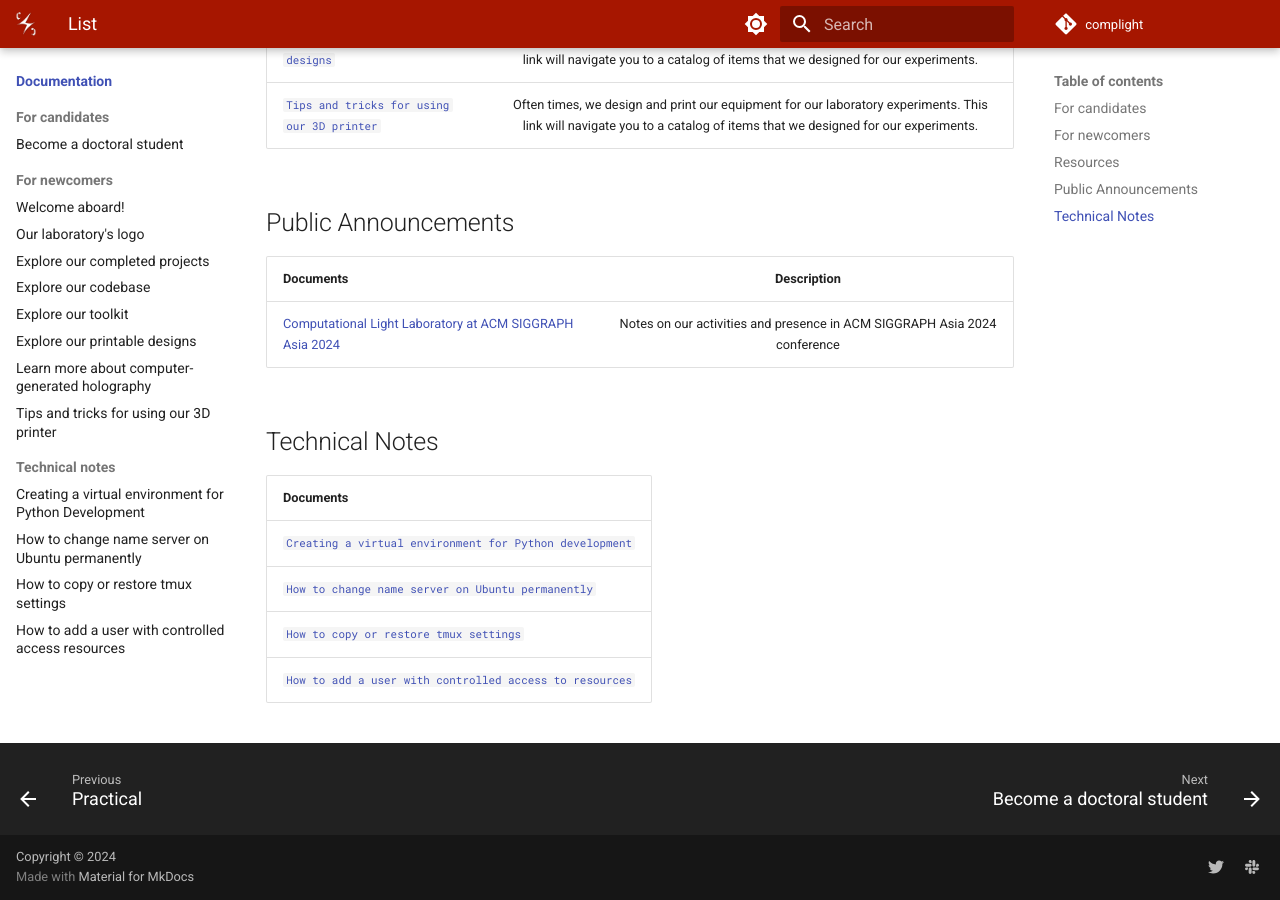
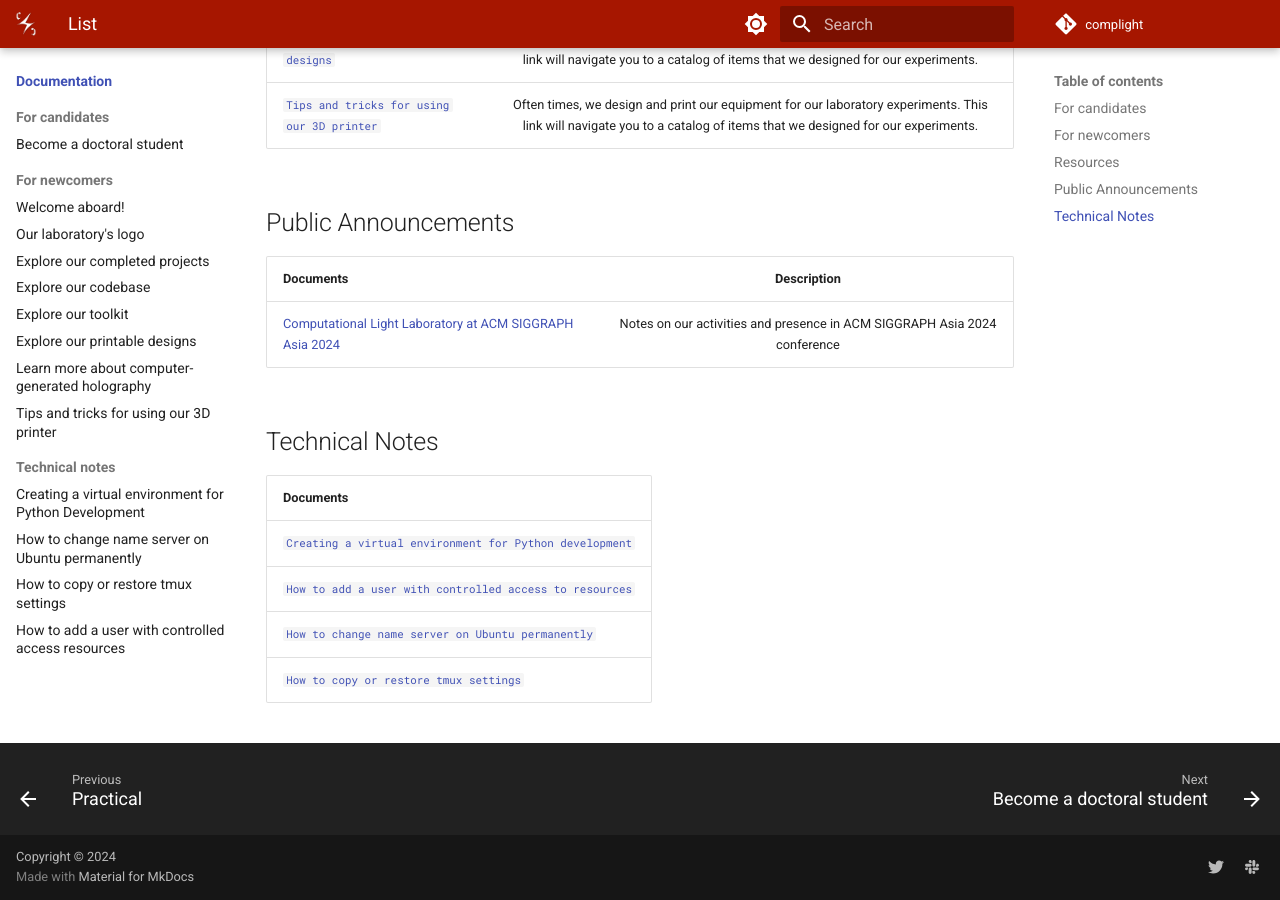
Before and after one commit to complight/complight.github.io, an MkDocs documentation site: the page built from docs/documentation/index.md, in a window 1280 px wide and 900 px high, scrolled down 1345 px. Built offline with MkDocs 1.6.1 and Material for MkDocs 9.7.7, drawn with Linux system fonts in a browser that asks for light colours.

Commit message:
Cosmetic changes.

```diff
--- a/docs/documentation/index.md
+++ b/docs/documentation/index.md
@@ -37,6 +37,6 @@ These documents vary in their topics, from workplace guidances to technical dige
 | Documents |
 | ------------- |
 | [`Creating a virtual environment for Python development`](computing/creating_a_virtual_environment_for_Python_development.md) |
+| [`How to add a user with controlled access to resources`](computing/how_to_add_a_user_with_controlled_access_to_resources.md) |
 | [`How to change name server on Ubuntu permanently`](computing/how_to_change_name_server_on_ubuntu_permanently.md) |
 | [`How to copy or restore tmux settings`](computing/how_to_copy_or_restore_tmux_settings.md) |
-| [`How to add a user with controlled access to resources`](computing/how_to_add_a_user_with_controlled_access_to_resources.md) |
```
